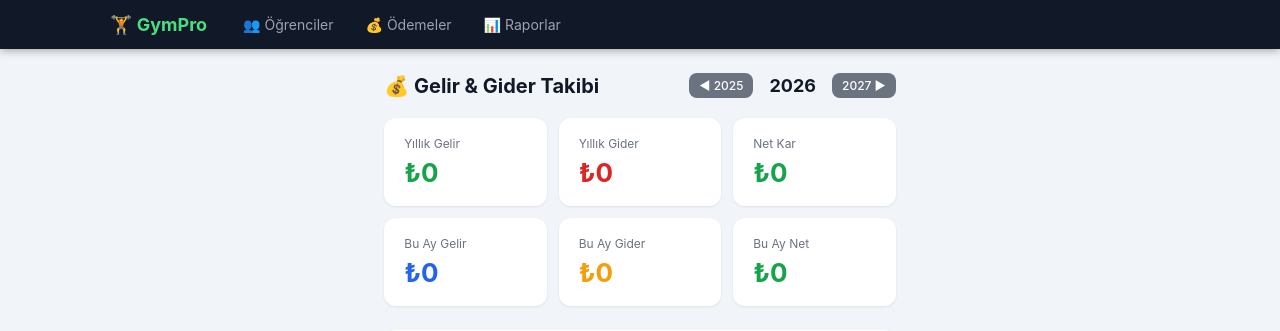
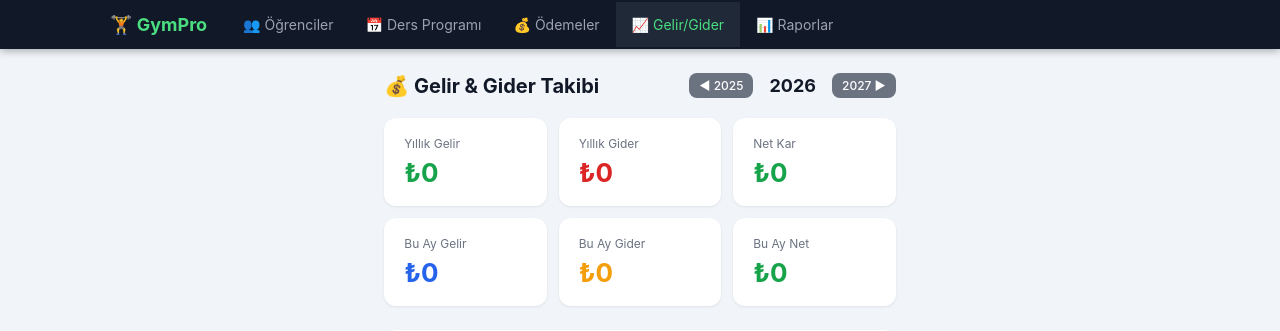
Before and after one commit to PANKEKGT/gym-app, a Flask app: page /finance in a window 1280 px wide. Shown: the top 331 px of the page. Run offline with Flask 3, Linux system fonts and the light colour scheme.

Commit message:
Update base.html

```diff
--- a/templates/base.html
+++ b/templates/base.html
@@ -92,7 +92,9 @@ tr:hover td{background:#f9fafb}
     <a class="nav-logo" href="/">🏋️ GymPro</a>
     <div class="nav-links">
       <a href="/" class="{% if active_page=='students' %}active{% endif %}">👥 Öğrenciler</a>
+      <a href="/schedule" class="{% if active_page=='schedule' %}active{% endif %}">📅 Ders Programı</a>
       <a href="/payments" class="{% if active_page=='payments' %}active{% endif %}">💰 Ödemeler</a>
+      <a href="/finance" class="{% if active_page=='finance' %}active{% endif %}">📈 Gelir/Gider</a>
       <a href="/reports" class="{% if active_page=='reports' %}active{% endif %}">📊 Raporlar</a>
     </div>
   </div>
```
